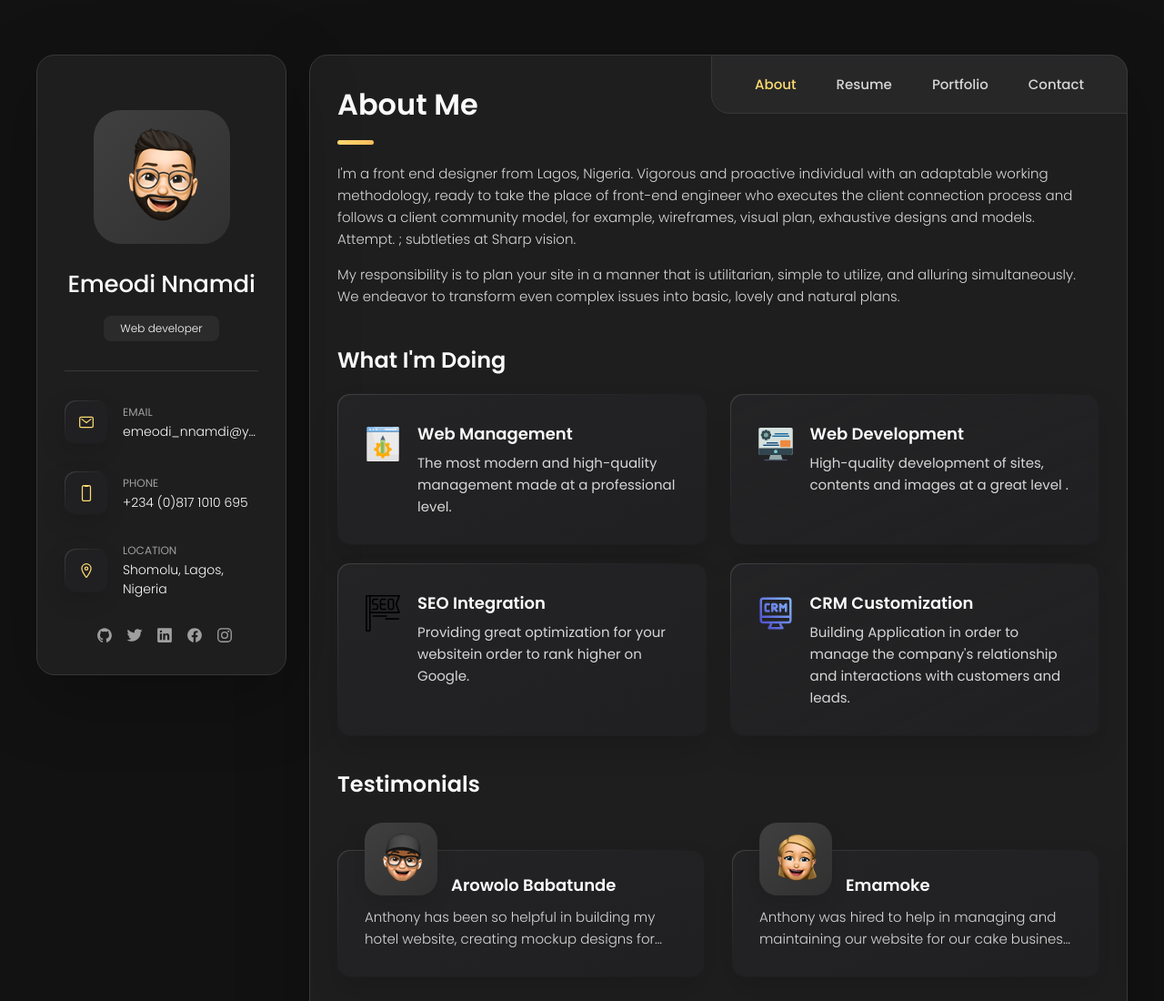
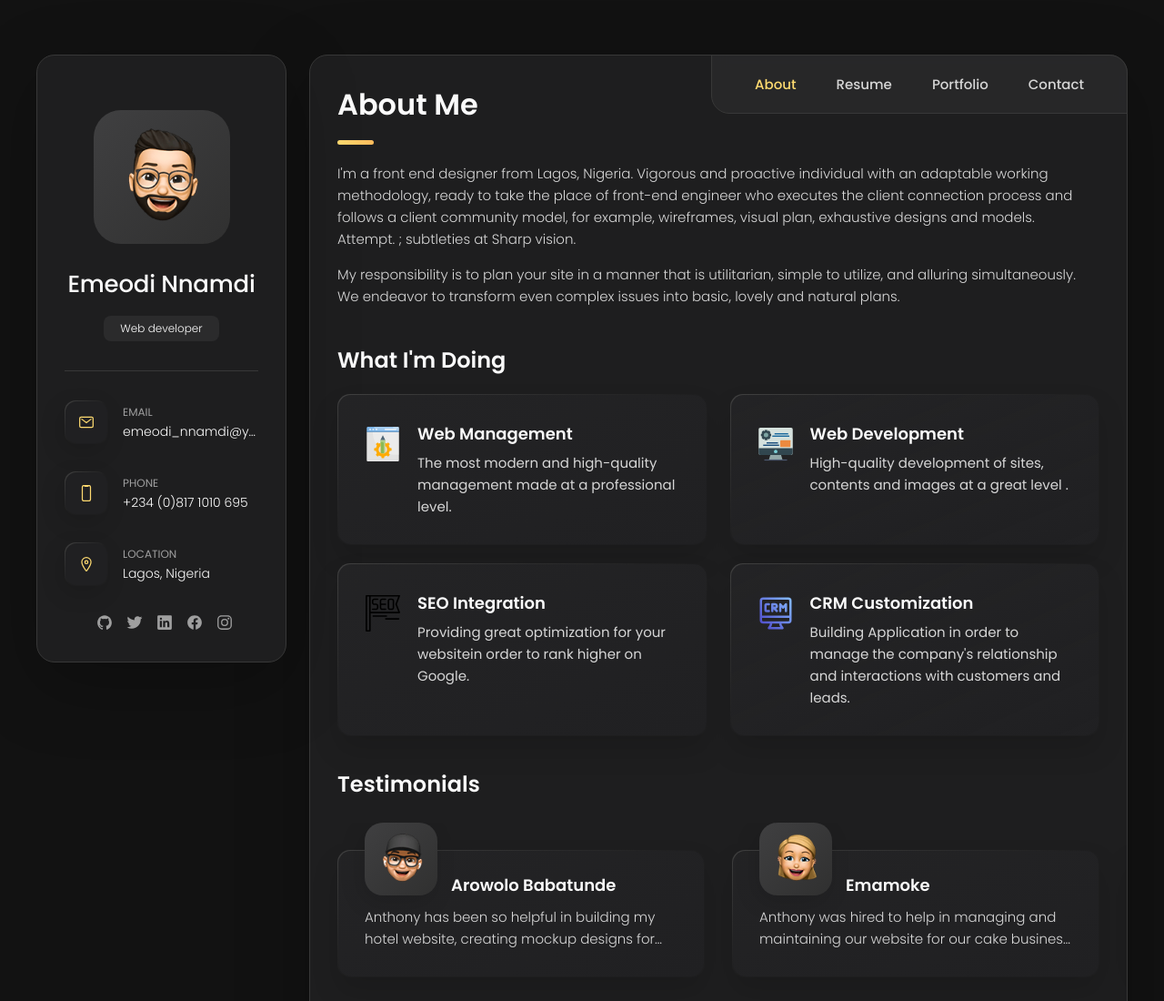
Before and after one commit to Nnamdi-anthony/Nnamdi-anthony.github.io, a plain HTML site: page index.html in a window 1280 px wide. Shown: the top 1100 px of the page at 91% size. Drawn offline with nearby package versions, Linux system fonts and the light colour scheme.

Commit message:
Update index.html

```diff
--- a/index.html
+++ b/index.html
@@ -130,7 +130,7 @@
               <div class="contact-info">
                 <p class="contact-title">Location</p>
 
-                <address>Shomolu, Lagos, Nigeria</address>
+                <address>Lagos, Nigeria</address>
               </div>
             </li>
           </ul>
```
